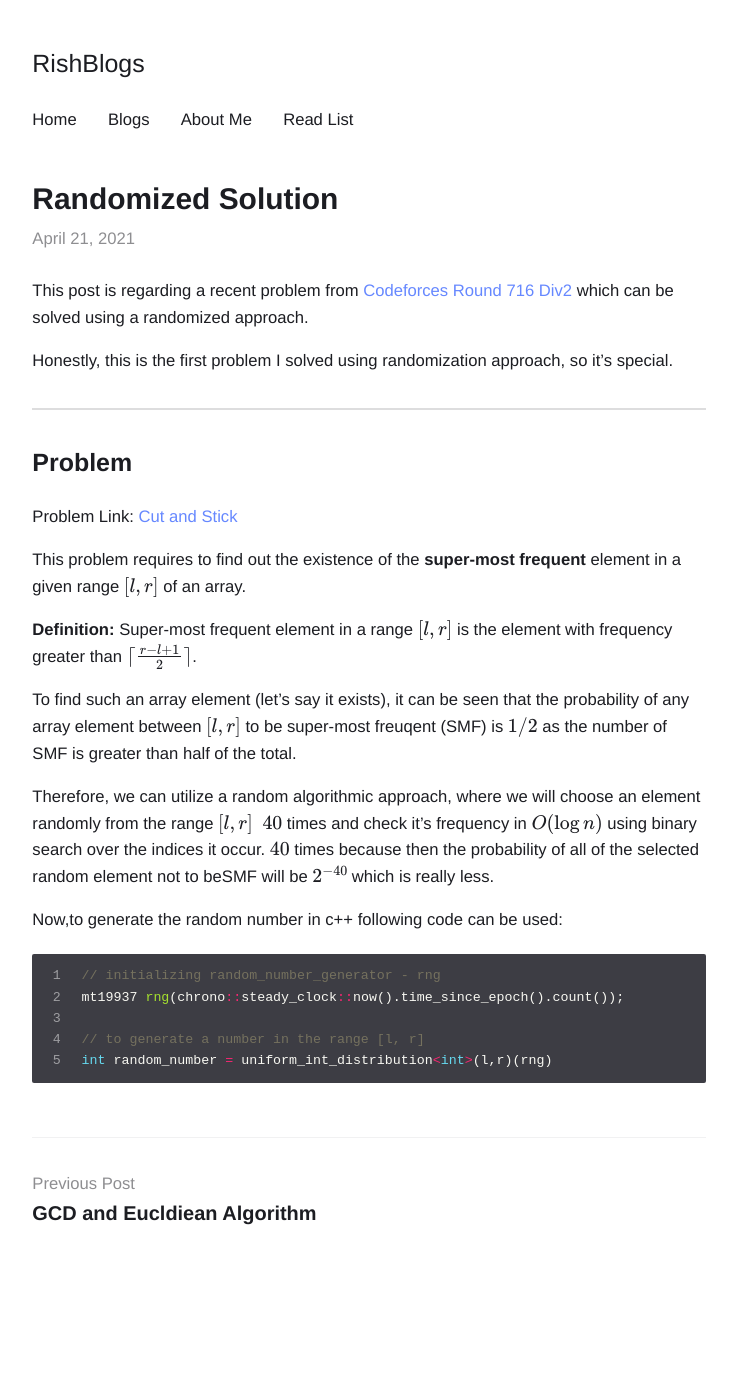
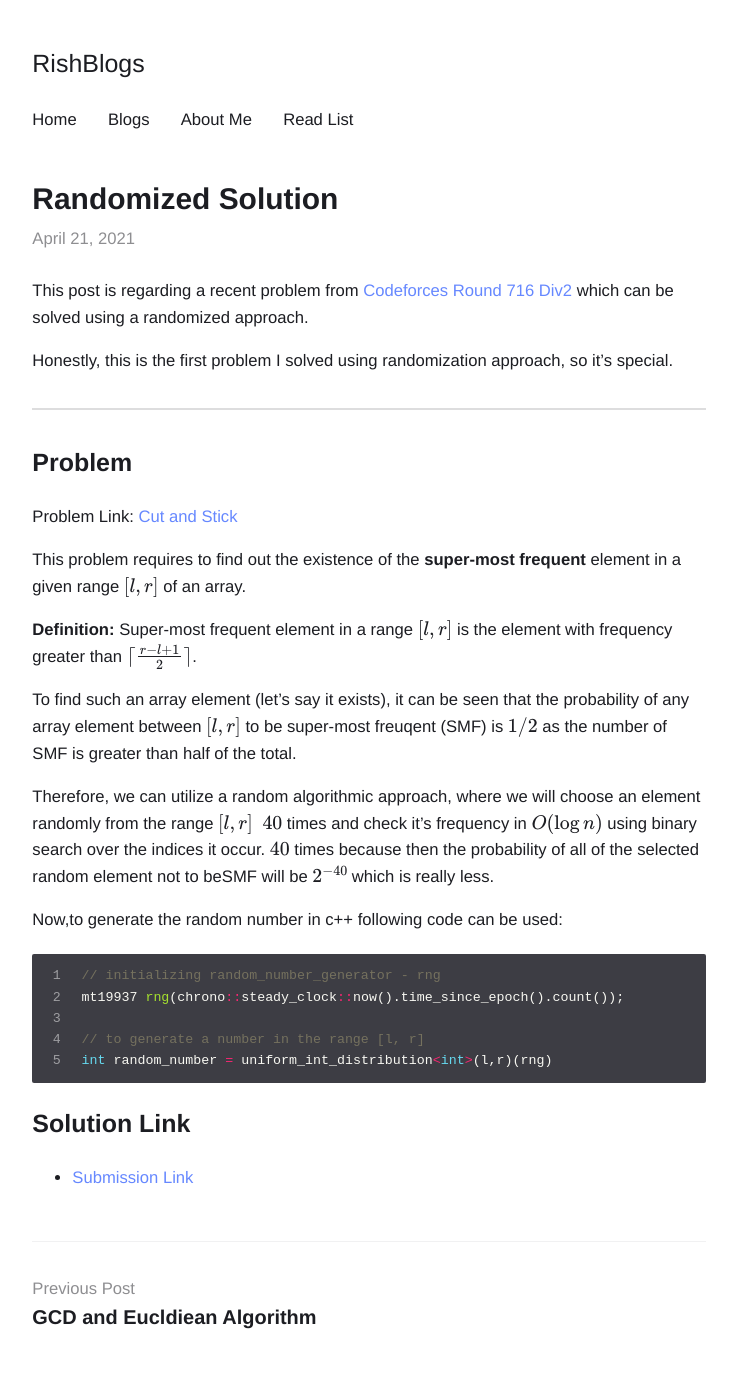
Before and after one commit to rish-singhal/blogs, a Jekyll site: the page built from _posts/2021-04-21-random-picking.md, in a window 1280 px wide. Shown: the whole page, without its empty margins (271-1008 px from the left). Built offline with Jekyll 4.4.1, drawn with Linux system fonts in a browser that asks for light colours; formulas are drawn with MathJax 3; before the commit the page ends 1271 px from its top, so only the background shows below that.

Commit message:
some updates

````diff
--- a/_posts/2021-04-21-random-picking.md
+++ b/_posts/2021-04-21-random-picking.md
@@ -42,3 +42,7 @@ mt19937 rng(chrono::steady_clock::now().time_since_epoch().count());
 // to generate a number in the range [l, r]
 int random_number = uniform_int_distribution<int>(l,r)(rng)
 ```
+
+## Solution Link
+
+- [Submission Link](https://codeforces.com/contest/1514/submission/113695906)
````
